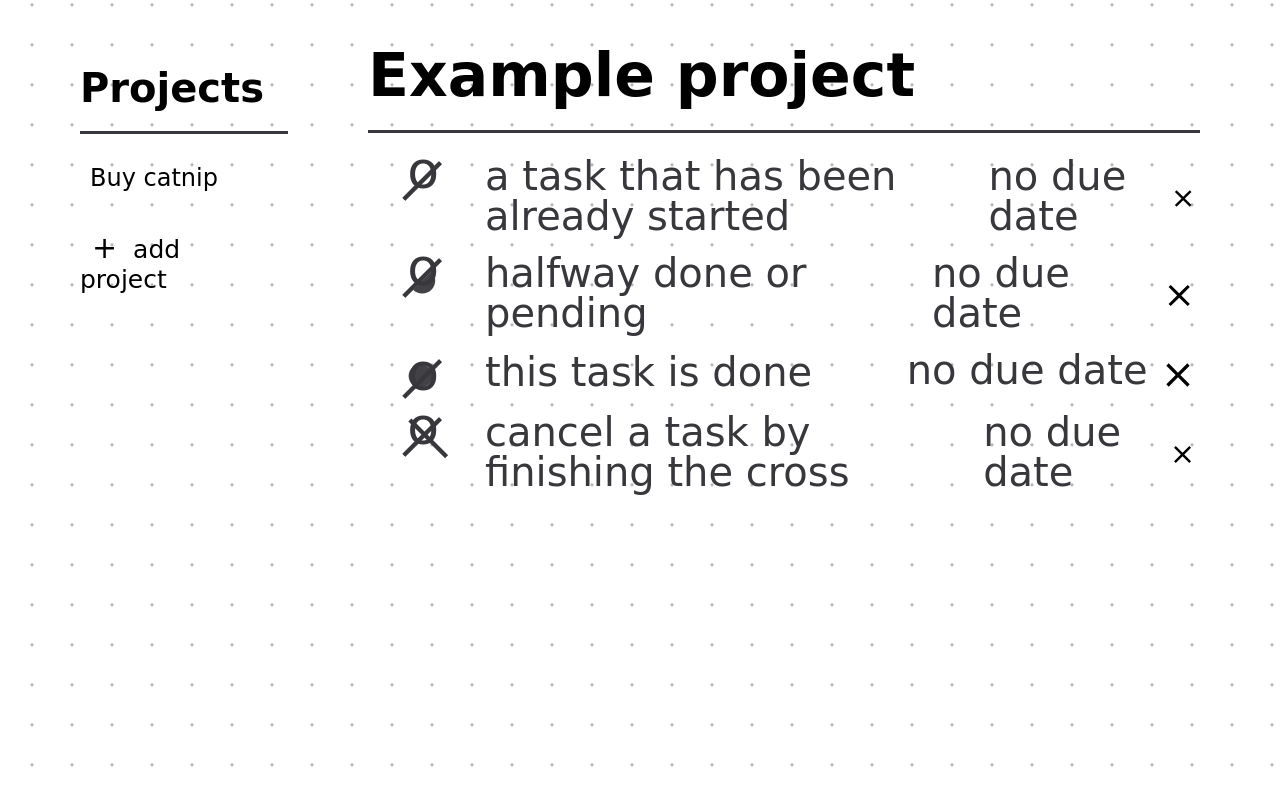
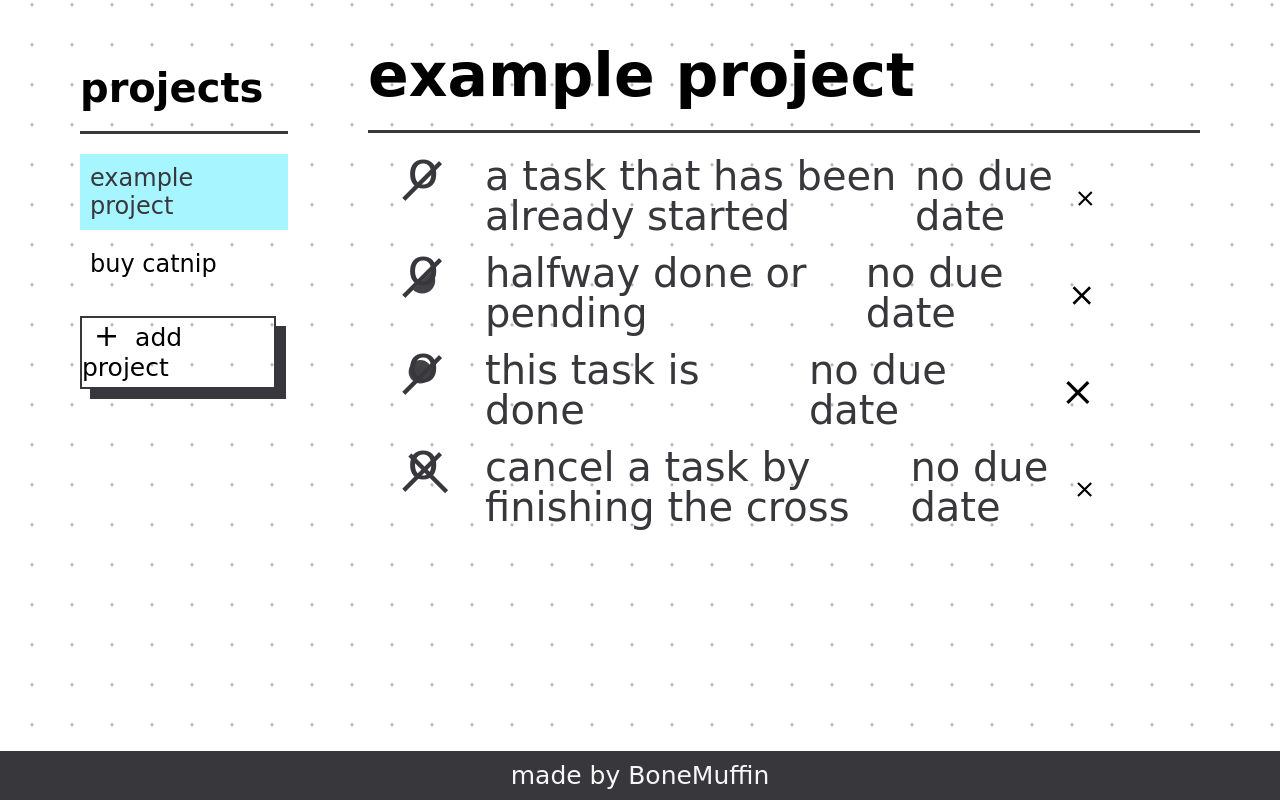
Before and after one commit to BoneMuffin/PROJECT.to-do-list, a plain HTML site: page test1.html in a window 1280 px wide. Drawn offline with Linux system fonts and the light colour scheme; a web font is replaced by a local one.

Commit message:
change styling of add project btn

```diff
--- a/test1.css
+++ b/test1.css
@@ -4,9 +4,12 @@
   --pen: #37373c;
 
   --dark-grey: #37373c;
-  --light-grey: #dfdfdf;
+  --light-grey: #e6e6e6;
   --grey-dot: #4f4f4f;
   --paper: #f7f7f7;
+  --blue-marker: #a7f5ff;
+  --red-marker: #ff7d7d;
+  --green-marker: #afff97;
 }
 
 *, ::after,
@@ -80,6 +83,13 @@ main {
   min-height: calc(100vh - 104px - 48px); /*  - header_height - footer_height */
 }
 
+.active {
+  color: var(--pen);
+}
+.active, .projects:hover {
+  background-color: var(--blue-marker);
+}
+
 .active-projects-div {
   width: 300px;
   min-width: 20vw;
@@ -106,6 +116,10 @@ main {
   padding: 0px 40px; /* 50px 40px*/
   box-sizing: border-box;
   margin: 0 auto;
+}
+
+#note-list {
+  margin-right: 100px;
 }
 
 .note {
@@ -235,10 +249,14 @@ main {
     margin-top: 16px;
   }
 
+.addp-text {
+  border: 2px solid var(--pen);
+  box-shadow: 10px 10px 0px 0px var(--pen);
+}
+
 .addp-text:hover,
 .addp-text:active {
-  background-color: var(--light-grey);
-  border-radius: 10px;
+  scale: 1.05;
 }
 
 #add-project {
@@ -285,6 +303,29 @@ main {
 }
 
 
+footer {
+  position: absolute;
+  bottom: 0;
+  left: 0;
+  display: flex;
+  align-items: center;
+  justify-content: center;
+  gap: 10px;
+  width: 100%;
+  padding: 10px;
+  background-color: var(--dark-grey);
+  color: var(--paper);
+  font-size: 25px;
+}
+
+footer a {
+  text-decoration: none;
+  color: var(--paper);
+}
+
+footer a:hover {
+  text-decoration: underline;
+}
 
 /* MEDIA QUERIES */
 
--- a/test1.html
+++ b/test1.html
@@ -19,13 +19,12 @@
 
 <main class="main">
   <nav class="active-projects-div">
-      <h3 class="project-header">Projects</h3>
+      <h3 class="project-header">projects</h3>
       <div class="line"></div>
 
       <div class="projects-container-nav">
-        <div class="project active">
-          <p>Buy catnip</p>
-        </div>
+        <div class="project active">example project</div>
+        <div class="project">buy catnip</div>
       </div>
 
       <div class="add-project-container">
@@ -40,7 +39,7 @@
 
 <div class="project-panel" id="project-panel">
   <div class="project-info">
-    <h2 id="project-name">Example project</h2>
+    <h2 id="project-name">example project</h2>
   </div>
 
   <div class="line"></div>
@@ -128,6 +127,12 @@
 </div>
 </main>
 
+<footer>
+  <p>
+   made by <a href="https://github.com/BoneMuffin">BoneMuffin</a>
+  </p>
+</footer>
+
 <script src="test1.js"></script>
 </body>
 </html>
```
